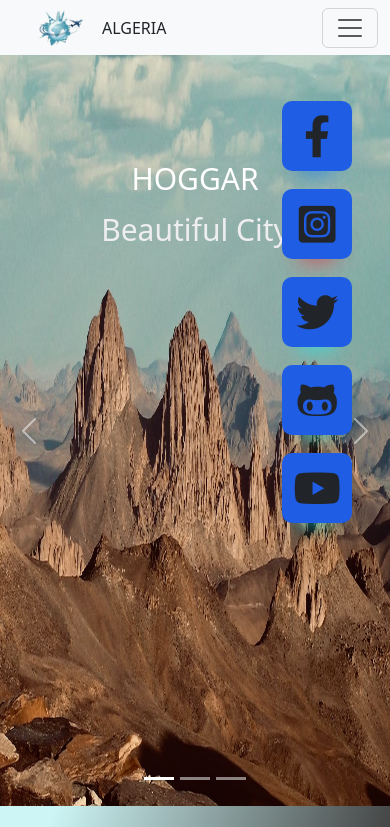
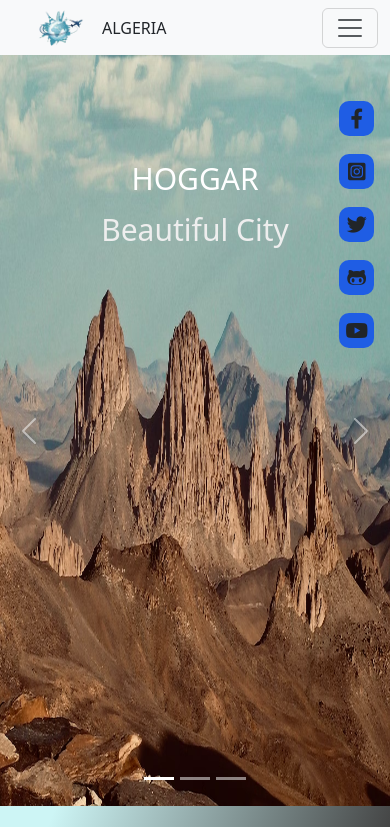
Before and after one commit to SALIME-78/salime-hamamdia-bootstap-task, a plain HTML site: page index.html in a window 390 px wide. Shown: the top 827 px of the page. Drawn offline with nearby package versions, Linux system fonts and the light colour scheme.

Commit message:
changing social icons style

```diff
--- a/css/style.css
+++ b/css/style.css
@@ -488,6 +488,11 @@ font-size: 1.75rem;
     h2{
       font-size: 30px !important
     }
+    .social-icons .container .btn{
+      width: 35px;
+      height: 35px;
+      font-size: 20px;
+    }
     .album .card-container {
       width: 90%;
     }
```
